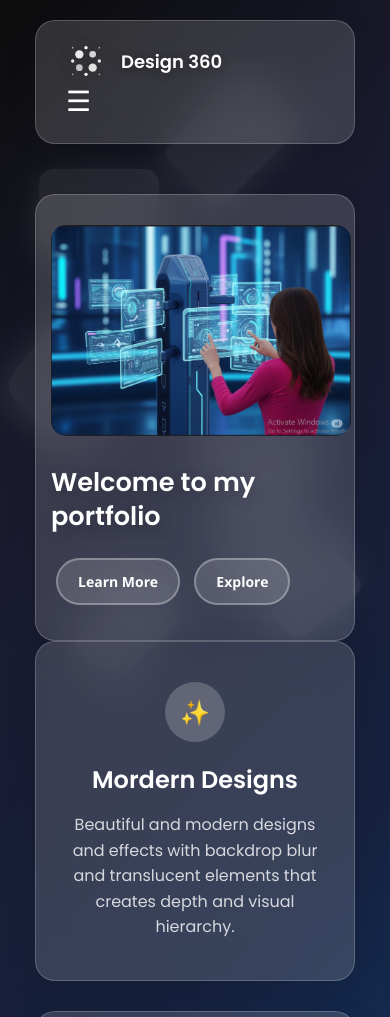
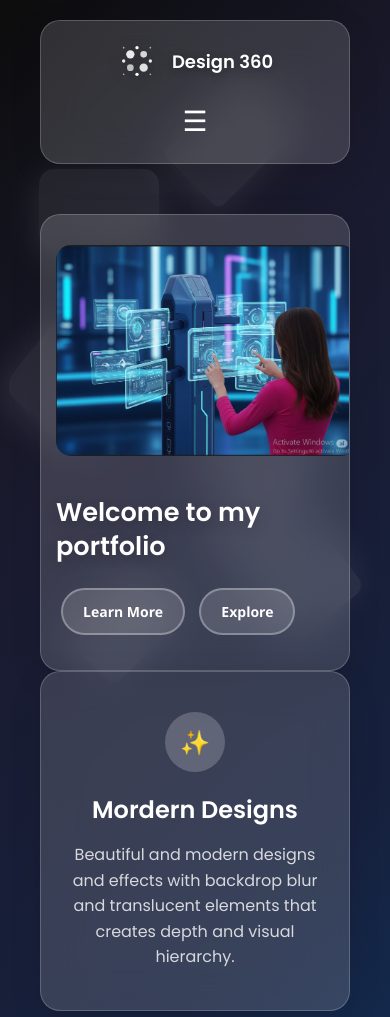
Before and after one commit to EsTa007/design-360-portfolio, a plain HTML site: page index.html in a window 390 px wide. Shown: the top 1017 px of the page. Drawn offline with Linux system fonts and the light colour scheme.

Commit message:
this is a commit

```diff
--- a/real_portfolio.css
+++ b/real_portfolio.css
@@ -134,7 +134,8 @@ header {
 
   width: 100%;
   max-width: 1200px;
-  padding: 0 15px;
+  margin: 0 auto;
+  padding: 0 20px;
 }
 /* Navigation styles */
 nav {
@@ -145,6 +146,7 @@ nav {
   flex-wrap: wrap; */
 
   flex-direction: row;
+  display: flex;
   justify-content: space-between;
   align-items: center;
 }
@@ -210,15 +212,15 @@ nav {
   min-height: calc(100vh - 300px);
 }
 /* Home page styles */
-.hero {
-  /* display: grid;
+
+/* display: grid;
   grid-template-columns: repeat(auto-fit, minmax(300px, 1fr));
   gap: 40px;
   align-items: center;
   padding: 60px 40px;
   margin-bottom: 40px; */
 
-  /* display: flex;
+/* display: flex;
   align-items: center;
   justify-content: space-between;
   gap: 50px;
@@ -226,10 +228,17 @@ nav {
   margin-bottom: 40px;
   flex-wrap: wrap; */
 
-  display: grid;
+/* display: grid;
   grid-template-columns: repeat(auto-fit, minmax(280px, 1fr));
   gap: 30px;
   padding: 40px 20px;
+} */
+.hero {
+  display: grid;
+  grid-template-columns: 1fr 1fr; /* Desktop layout */
+  gap: 40px;
+  align-items: center;
+  padding: 60px 40px;
 }
 .hero-image {
   border: none;
@@ -253,10 +262,14 @@ nav {
   max-width: 100%;
   object-fit: contain; */
 
-  width: 100%;
+  /* width: 100%;
   max-width: 300px;
   height: auto;
   object-fit: contain;
+  border-radius: 20px; */
+  width: 100%;
+  max-width: 450px; /* controls size on desktop */
+  height: auto;
   border-radius: 20px;
 }
 
@@ -615,6 +628,35 @@ button[type="submit"] {
   }
   .hero h1 {
     font-size: 2.5rem; */
+  @media (max-width: 768px) {
+    .hero {
+      grid-template-columns: 1fr; /* stack on mobile */
+      text-align: center;
+      padding: 30px 20px;
+    }
+
+    .hero h1 {
+      font-size: 2rem;
+    }
+
+    .hero p {
+      font-size: 1rem;
+    }
+
+    .hero-image img {
+      max-width: 100%;
+    }
+
+    nav {
+      flex-direction: column;
+      gap: 15px;
+    }
+
+    .contact-grid,
+    .about-content {
+      grid-template-columns: 1fr;
+    }
+  }
   .hero {
     grid-template-columns: 1fr;
     text-align: center;
@@ -741,6 +783,19 @@ html {
 img {
   border: none !important;
 }
+/* Existing mobile styles */
+
+/* ADD THIS BELOW */
+@media (max-width: 480px) {
+  .hero h1 {
+    font-size: 1.6rem;
+  }
+
+  .cta-button {
+    padding: 10px 18px;
+    font-size: 14px;
+  }
+}
 @media (max-width: 480px) {
   .hero h1 {
     font-size: 1.6rem;
```
